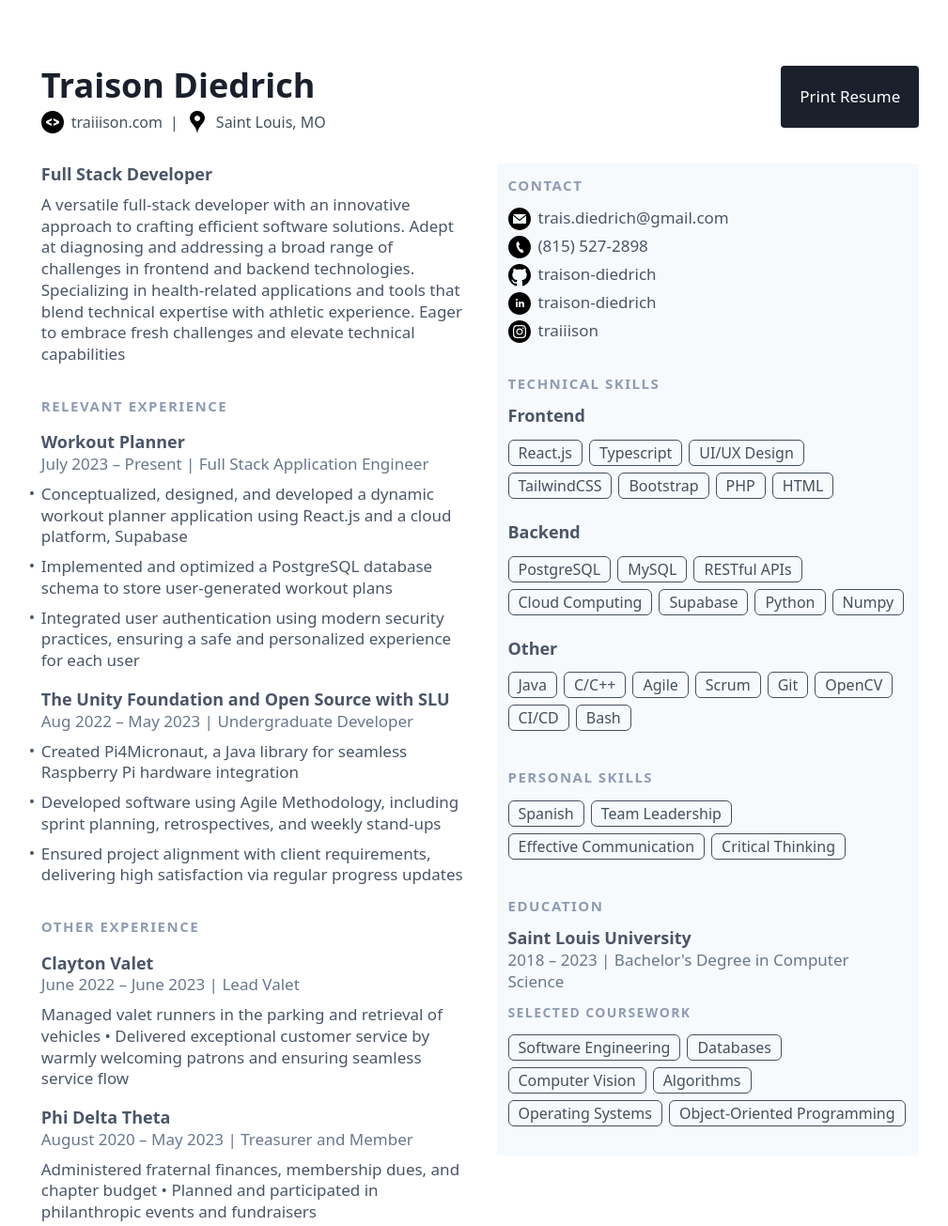
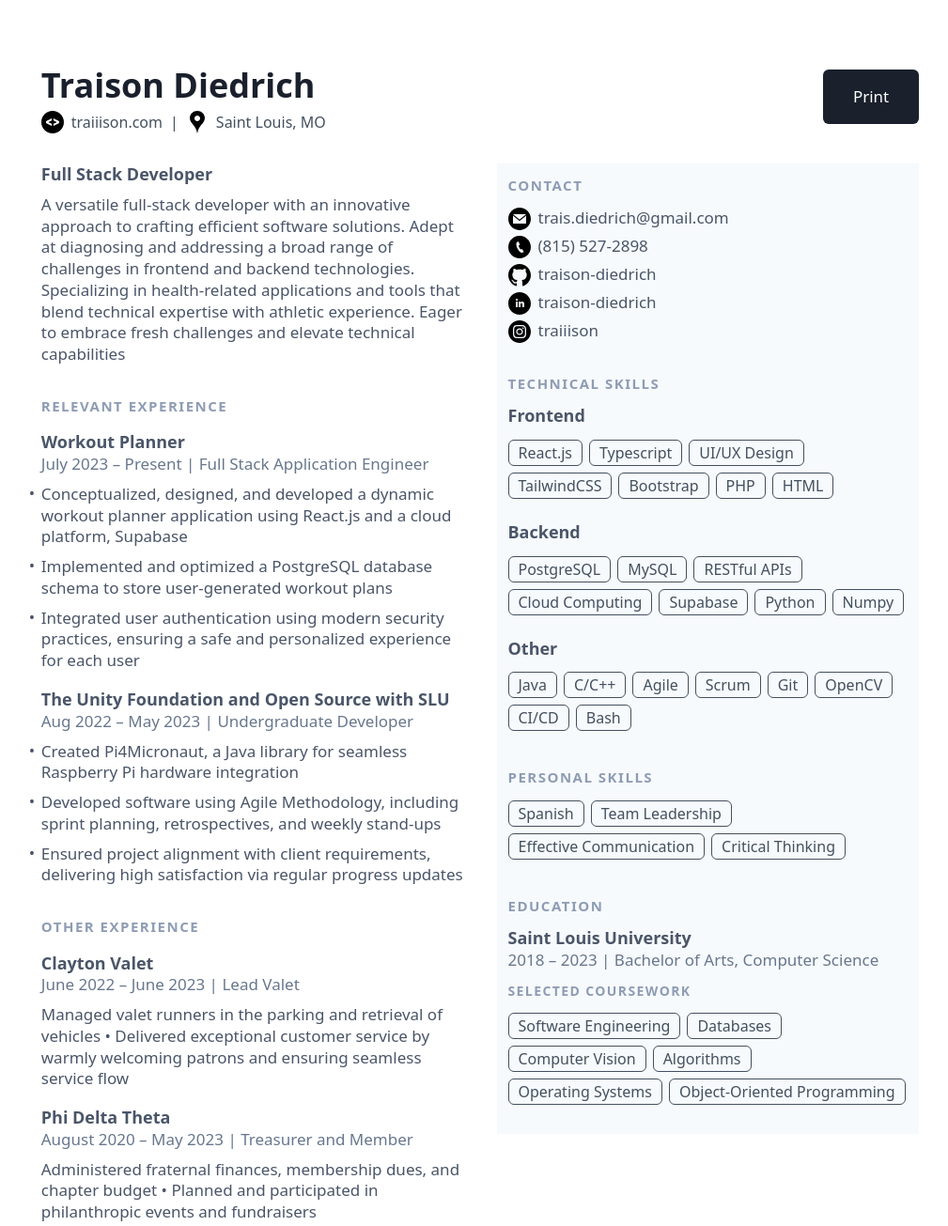
Before and after one commit to traison-diedrich/resume, a plain HTML site: page index.html in a window 1280 px wide. Shown: the whole page at 94% size, without its empty margins (129-1138 px from the left). Drawn offline with Linux system fonts and the light colour scheme; a web font is replaced by a local one.

Commit message:
button and degree changes

```diff
--- a/index.html
+++ b/index.html
@@ -19,8 +19,8 @@
 			<div
 				class="p-6 mx-auto page max-w-2xl print:max-w-letter md:max-w-letter xsm:p-8 sm:p-9 md:p-16 bg-white">
 				<!-- Name -->
-				<header class="flex items-center justify-between mb-8">
-					<div class="flex flex-col justify-center">
+				<header class="flex items-center justify-between gap-2 mb-8">
+					<div class="w-full flex flex-col justify-center">
 						<h1 class="text-4xl font-semibold text-gray-900">
 							Traison Diedrich
 						</h1>
@@ -53,11 +53,11 @@
 							</span>
 						</div>
 					</div>
-					<input
-						value="Print Resume"
-						type="button"
+					<button
 						onclick="handlePrint()"
-						class="bg-gray-900 print:hidden text-white text-md border-none cursor-pointer p-5 rounded" />
+						class="bg-gray-900 print:hidden text-white text-md rounded-md flex px-4 py-2 sm:py-4 sm:px-8">
+						Print
+					</button>
 					<script type="text/javascript">
 						const handlePrint = () => {
 							var actContents = document.body.innerHTML;
@@ -500,7 +500,7 @@
 											Saint Louis University
 										</h3>
 										<p class="leading-normal text-md text-gray-650">
-											2018 – 2023 | Bachelor's Degree in Computer Science
+											2018 – 2023 | Bachelor of Arts, Computer Science
 										</p>
 									</header>
 									<p
```
Also changed, not shown: build.css.
